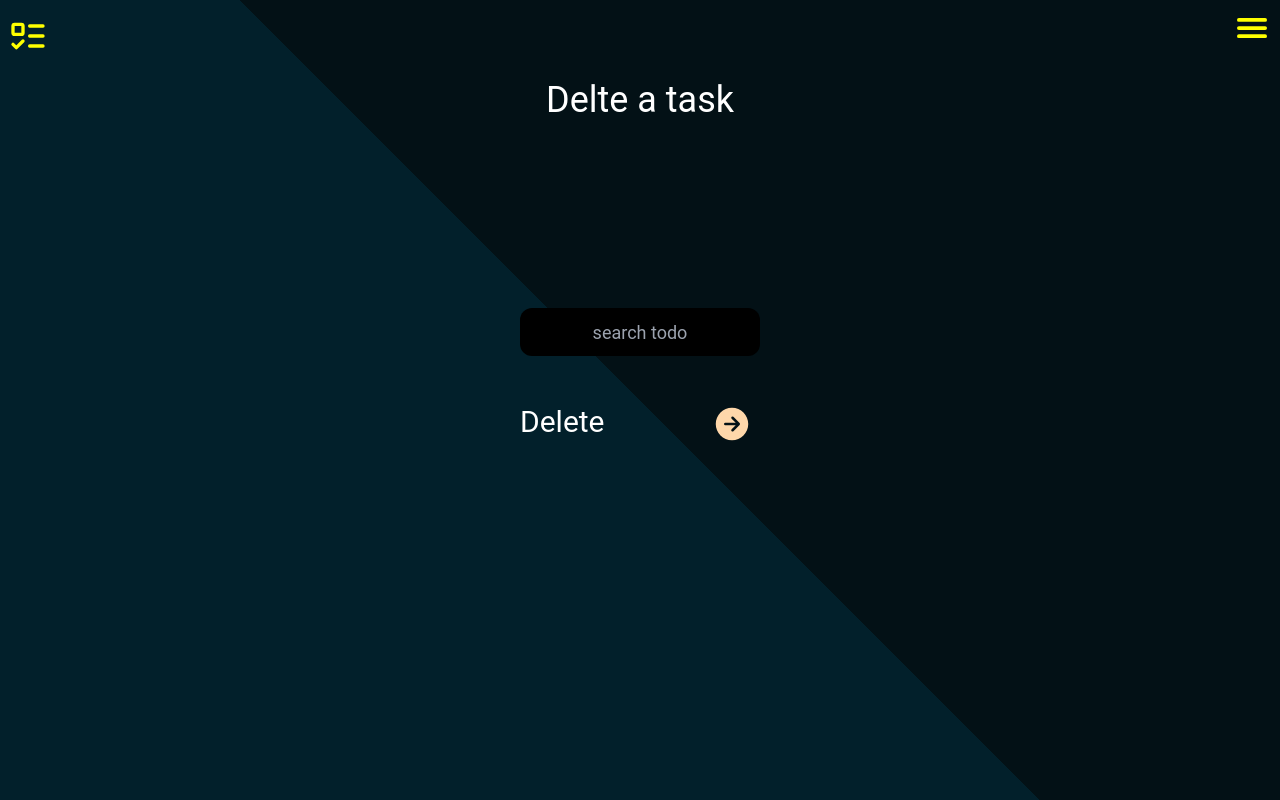
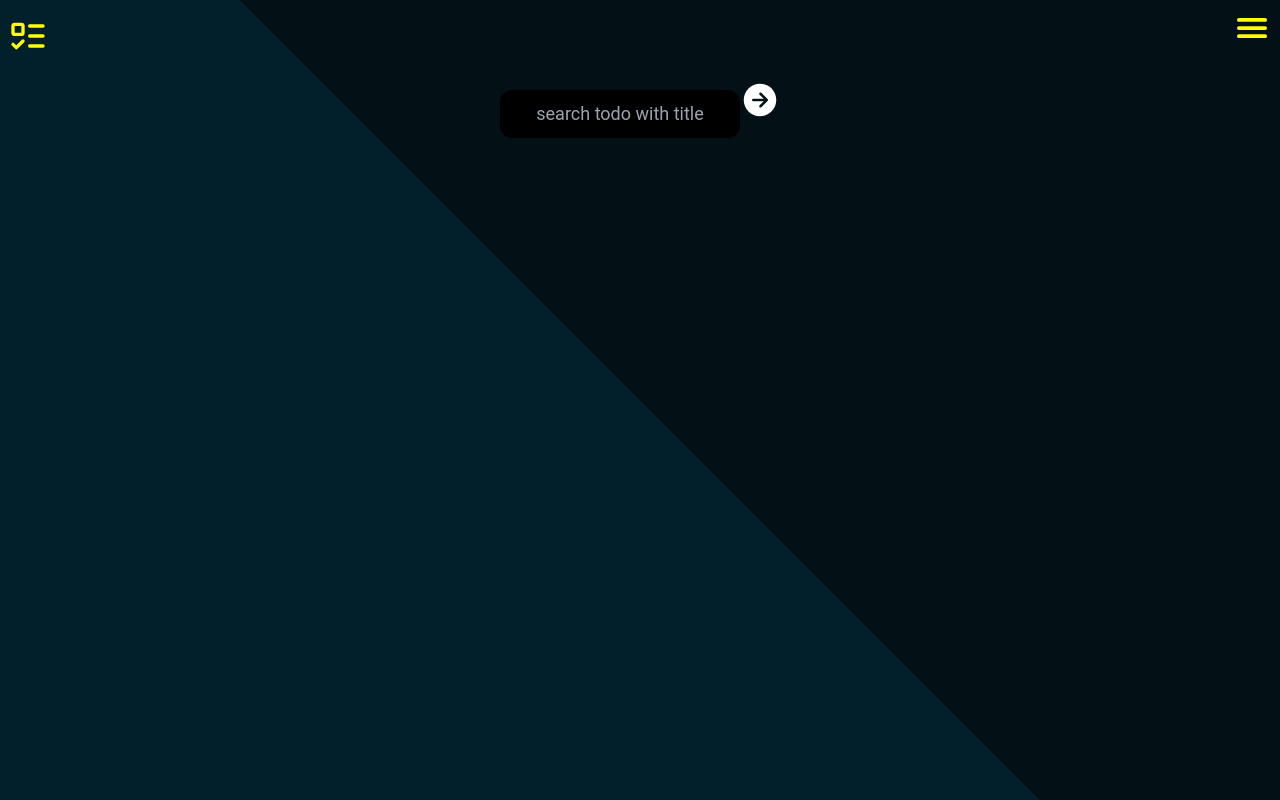
Before and after one commit to krishnendusukumar/cmd-todo, a React (Create React App) app in the folder frontend/: page /delete in a window 1280 px wide. Built offline with nearby package versions, Linux system fonts and the light colour scheme.

Commit message:
backend modified

```diff
--- a/frontend/package.json
+++ b/frontend/package.json
@@ -6,6 +6,7 @@
     "@testing-library/jest-dom": "^5.17.0",
     "@testing-library/react": "^13.4.0",
     "@testing-library/user-event": "^13.5.0",
+    "antd": "^5.14.0",
     "autoprefixer": "^10.4.17",
     "axios": "^1.6.7",
     "postcss": "^8.4.33",
--- a/frontend/src/App.js
+++ b/frontend/src/App.js
@@ -8,12 +8,10 @@ import Update from './components/Update.todo.screen/Update';
 import Delete from './components/Delete.todo.screen';
 import Navbar from './components/Navbar';
 import Show from './components/Show.todo.screen';
-import { AdminProvider } from './components/Context.admin.id';
 
 function App() {
   return (
      <div className="App">
-      <AdminProvider>
         <Navbar/>
         <Routes>
         <Route path='/login' Component={Login}/>
@@ -24,7 +22,6 @@ function App() {
         <Route path='/delete' Component={Delete} />
         <Route path='/show' Component={Show} />
         </Routes>
-      </AdminProvider>
      </div>
   );
 }
--- a/frontend/src/components/Add.todo.screen/Add.js
+++ b/frontend/src/components/Add.todo.screen/Add.js
@@ -1,16 +1,24 @@
 import axios from 'axios';
-import React, { useContext, useEffect, useState } from 'react'
+import React, { useEffect, useState } from 'react'
 import { Link } from 'react-router-dom'
-import { AdminContext } from '../Context.admin.id';
 
 function Add() {
-    const {adminId} = useContext(AdminContext);
+
+    const [adminId, setAdminId] = useState();
+
+
+    useEffect(() => {
+        let admintoken = localStorage.getItem('adminid');
+        admintoken = JSON.parse(admintoken);
+        setAdminId(admintoken);
+    }, [])
 
     const [addTodo, setAddTodo] = useState({
         title : "",
         description : "",
         tags : "",
-        status : ""
+        status : "",
+        adminId : adminId
     })
     function handleInput(e, type) {
         console.log(type, "this is the type")
@@ -25,12 +33,13 @@ function Add() {
     async function handleAdd() {
         console.log(addTodo.title , addTodo.description, addTodo.tags , addTodo.status)
             try{
-                const token = localStorage.getItem('token')
+                let token = localStorage.getItem('token')
+                token = JSON.parse(token)
                 axios.post(`http://localhost:8080/post/${adminId}`
                 , addTodo,
                 {
                     headers : {
-                        "authorisation" : `bearer ${token}`
+                        "authorization" : `bearer ${token}`
                     }
                 })
             }
--- a/frontend/src/components/Context.admin.id.js
+++ /dev/null
@@ -1,14 +0,0 @@
-import React, { useState } from 'react'
-import { createContext } from 'react'
-
-export const AdminContext = createContext()
-
-export const AdminProvider = ({children}) => {
-    const [adminid, setAdminId] = useState(null)
-
-    return (
-        <AdminContext.Provider value={{adminid, setAdminId}}>
-        {children}
-        </AdminContext.Provider>
-    )
-}
--- a/frontend/src/components/Delete.todo.screen/index.js
+++ b/frontend/src/components/Delete.todo.screen/index.js
@@ -1,22 +1,63 @@
-import React from 'react'
+import React, { useEffect, useState } from 'react'
 import { IoArrowForwardCircle } from "react-icons/io5";
 import { Link } from 'react-router-dom';
+import axios from 'axios';
 
 function Delete() {
 
+  const [search , setSearch] = useState();
+  const [data, setData] = useState();
+
+  const [adminId, setAdminId] = useState();
+
+  useEffect(() => {
+        let admintoken = localStorage.getItem('adminid');
+        admintoken = JSON.parse(admintoken);
+        setAdminId(admintoken);
+  }, [])
+
+  async function handleSearch() {
+    try{
+
+      let token = localStorage.getItem('token');
+      token = JSON.parse(token);
+      const response = await axios.get(`http://localhost:8080/get/${adminId}`, {
+        headers : {
+          "Content-Type" : 'application/json',
+          "authorization" : `bearer ${token}`
+        }
+      });
+      const result = await response.data.todos;
+      const filteredResult = result.filter((item) => item.title.toLowerCase().includes(search.toLowerCase()));
+      console.log(filteredResult);
+      setData(filteredResult);
+    }
+    catch(error) {
+      console.log(adminId)
+      console.log("error occurred ",error)
+    }
+  }
+
   return (
     <div className='flex flex-col justify-center items-center text-white h-screen'>
-    <div className='text-4xl absolute top-20'>
-      <h1>Delte a task</h1>
+    <div className='text-4xl absolute top-20 flex'>
+      <div className='flex-col'>
+
+    <input className='text-lg bg-black rounded-xl w-60 h-12 text-white text-center' placeholder='search todo with title' onChange={(e) => setSearch(e.target.value)}/>
+      <button onClick={handleSearch}><IoArrowForwardCircle size={40}/></button>
     </div>
-    <div>
-      <div className='flex justify-between mb-12 w-60'>
-        <input className='text-lg bg-black rounded-xl w-60 h-12 text-white text-center' placeholder='search todo'/>
-      </div>
-      <div className='flex justify-between mb-12 w-60'>
-        <div className='text-3xl'>Delete</div>
-      <Link className='mx-2 text-orange-200' to="/login"><IoArrowForwardCircle size={40}/></Link>
-      </div>
+    {
+      data?.map((item, _id) =>(
+        <div key={_id} className='h-screen bg-black text-white'>
+          <div>
+            {item.title}
+            </div>
+            <div>
+              {item.description}
+              </div>
+        </div>
+      ))
+    }
     </div>
   </div>
   )
--- a/frontend/src/components/Home/index.js
+++ b/frontend/src/components/Home/index.js
@@ -1,13 +1,12 @@
 import React from 'react'
 import { IoArrowForwardCircle } from "react-icons/io5";
 import { Link } from 'react-router-dom';
-
 
 function Home() {
   return (
     <div className='flex flex-col justify-center items-center text-white h-screen'>
       <div className='text-4xl absolute top-20'>
-        <h1>Welcome to Home</h1>
+        <h1>Welcome to Home your admin id is  {adminId}</h1>
       </div>
       <div>
         <div className='flex justify-between w-60'>
--- a/frontend/src/components/Show.todo.screen/index.js
+++ b/frontend/src/components/Show.todo.screen/index.js
@@ -1,19 +1,27 @@
-import React, { useContext, useEffect, useState } from 'react'
+import React, { useEffect, useState } from 'react'
 import axios from 'axios';
-import { AdminContext } from '../Context.admin.id';
 
 function Show() {
-    const [data, setData] = useState();
-    const {adminId} = useContext(AdminContext)
+    const [data, setData] = useState([]);
+
+    const [adminId, setAdminId] = useState();
+
+
+    useEffect(() => {
+        let admintoken = localStorage.getItem('adminid');
+        admintoken = JSON.parse(admintoken);
+        setAdminId(admintoken);
+    }, [])
 
     useEffect(() => {
         async function fetch() {
             try{
-                const token = localStorage.getItem('token')
+                let token = localStorage.getItem('token')
+                token = JSON.parse(token)
                 const result = await axios.get(`http://localhost:8080/get/${adminId}`,{
                     headers : {
                         "Content-Type" : 'application/json',
-                        "authorisation" : `bearer ${token}`
+                        "authorization" : `bearer ${token}`
                     }
                 }
                 )
--- a/frontend/src/components/Signup/Admin.signup.js
+++ b/frontend/src/components/Signup/Admin.signup.js
@@ -1,13 +1,11 @@
-import React, { useContext, useState } from 'react'
+import React, { useState } from 'react'
 import { CiUser } from "react-icons/ci";
 import { CiUnlock } from "react-icons/ci";
 import { Link } from 'react-router-dom';
-import { AdminContext } from '../Context.admin.id';
 import axios from 'axios';
 
 
 function SignUp() {
-    const {adminId, setAdminId} = useContext(AdminContext)
     const [username, setUsername] = useState();
     const [password, setPassword] = useState();
 
@@ -16,8 +14,10 @@ function SignUp() {
         const body = {username, password}
         try{
         const response = await axios.post('http://localhost:8080/signup', body);
-        const user = response.data.user;
-        const token = response.data.token;
+        const user = await response.data.user;
+        let token = await response.data.token;
+        token = JSON.stringify(token)
+        localStorage.setItem('token', token)
         console.log(response.data)
         setAdminId(user);
         }
--- a/frontend/src/components/login/Admin.login.js
+++ b/frontend/src/components/login/Admin.login.js
@@ -1,29 +1,36 @@
-import React, { useEffect, useState } from 'react'
+import React, { useState, useEffect } from 'react'
 import { CiUser } from "react-icons/ci";
 import { CiUnlock } from "react-icons/ci";
 import { Link } from 'react-router-dom';
 import axios from 'axios';
-import { useContext } from 'react';
-import { AdminContext } from '../Context.admin.id';
+
 
 
 function Login() {
 
     const [username, setUsername] = useState();
     const [password, setPassword] = useState();
-    const {adminId, setAdminId} = useContext(AdminContext)
     const [error, setError] = useState(false);
 
+    const [adminId, setAdminId] = useState();
+
+    useEffect(() => {
+        let admintoken = localStorage.getItem('adminid');
+        admintoken = JSON.parse(admintoken);
+        setAdminId(admintoken);
+    }, [])
 
     async function handleLogin(){
         try{
             const body = {username, password};
             const response = await axios.post('http://localhost:8080/login', body);
-            const token = await response.data.token;
+            let token = await response.data.token;
             const adminId = await response.data.user;
             setAdminId(adminId)
+            token = JSON.stringify(token)
             localStorage.setItem('token', token)
             console.log(response.data)
+            console.log(adminId)
         }
         catch(error) {
             console.log(error)
@@ -71,6 +78,9 @@ function Login() {
             <Link className='mx-2 text-orange-200' to="/signup">Create an account</Link>
         </div>
         </div>
+        {
+            adminId ? <div>alert(`${adminId}`)</div> : null
+        }
     </div>
 }
     </>
```
Also changed, not shown: 2 other files (tests, documents, lock files or other folders).
